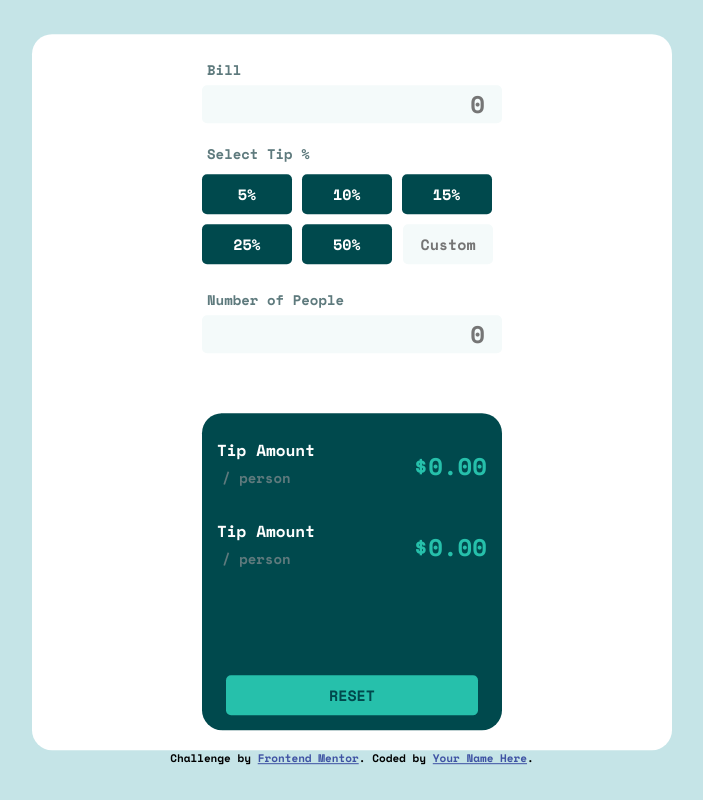
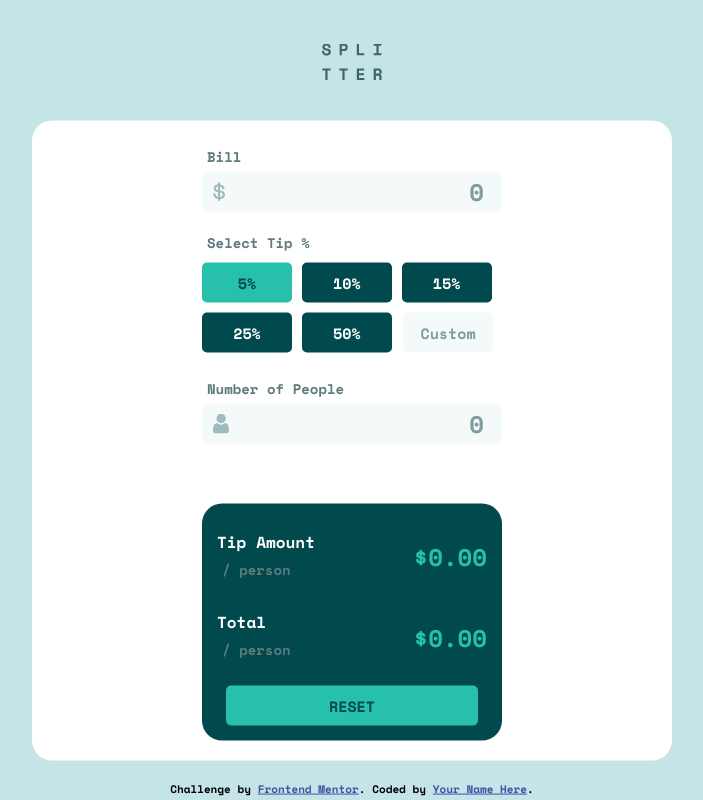
Before and after one commit to shidqiiii/Tip-calculator-app, a plain HTML site: page index.html in a window 1280 px wide. Both pictures are taken after a click on the button "5%". Shown: the whole page, without its empty margins (288-991 px from the left). Drawn offline with nearby package versions, Linux system fonts and the light colour scheme.

Commit message:
update js & css

```diff
--- a/css/stylesheet.scss
+++ b/css/stylesheet.scss
@@ -32,6 +32,7 @@ main {
   border-radius: 20px;
   display: flex;
   flex-wrap: wrap;
+  margin-bottom: 20px;
 
   section {
     width: 300px;
@@ -55,21 +56,53 @@ main {
   }
 }
 
+.input-value {
+  display: flex;
+  align-items: center;
+  background-color: $very-light-grayish-cyan;
+  border-radius: 5px;
+  border: 1px solid $very-light-grayish-cyan;
+
+  &:hover {
+    border: 1px solid $strong-cyan;
+  }
+}
+
+img {
+  min-height: 20px;
+  margin: 0 10px;
+
+  &#logo {
+    width: 60px;
+    margin: 40px auto;
+    display: flex;
+  }
+}
+
 input {
   width: 100%;
   text-align: end;
-  background-color: $very-light-grayish-cyan;
-  color: $dark-grayish-cyan;
   border: none;
   border-radius: 5px;
   cursor: pointer;
   font-size: 24px;
+  background-color: $very-light-grayish-cyan;
+  color: $very-dark-cyan;
+  outline: none;
 
-  &#tip-custom {
+  &::placeholder {
+    color: $grayish-cyan;
+  }
+
+  &#input-tip {
     width: 30%;
     height: 40px;
     margin: 3px 1px;
     font-size: 15px;
+
+    &:hover {
+      border: 1px solid $strong-cyan;
+    }
   }
 }
 
@@ -84,10 +117,24 @@ button {
   cursor: pointer;
   margin: 5px 0;
 
+  &:hover {
+    background-color: $light-grayish-cyan;
+    color: $very-dark-cyan;
+  }
+
   &#reset {
     background-color: $strong-cyan;
     color: $very-dark-cyan;
     width: 90%;
+
+    &:hover {
+      background-color: $light-grayish-cyan;
+    }
+  }
+
+  &.selected {
+    background-color: $strong-cyan;
+    color: $very-dark-cyan;
   }
 }
 
@@ -107,8 +154,7 @@ h4 {
   margin: 0;
 }
 
-.tip-amount,
-.total {
+.box {
   display: flex;
   justify-content: space-between;
   align-items: center;
@@ -121,3 +167,9 @@ h4 {
   align-items: flex-end;
   justify-content: center;
 }
+
+@media only screen and (max-width: 1360px) {
+  .btn-reset {
+    height: auto;
+  }
+}
--- a/index.html
+++ b/index.html
@@ -23,49 +23,55 @@
   </head>
   <body>
     <main>
+      <img id="logo" src="/images/logo.svg" alt="">
       <div class="card">
         <section id="calculator">
-          <div class="input">
+          <div class="input-bill">
             <p for="bill">Bill</p>
-            <input type="number" placeholder="0" />
+            <div class="input-value">
+              <img src="/images/icon-dollar.svg" alt="">
+              <input id="input-bill" type="number" placeholder="0"/>
+            </div>
           </div>
 
           <div class="tip">
-            <p for="tip">Select Tip %</p>
-            <div class="input-tip">
-
-              <button>5%</button>
-              <button>10%</button>
-              <button>15%</button>
-              <button>25%</button>
-              <button>50%</button>
-              <input id="tip-custom" type="number" placeholder="Custom" />
+            <p>Select Tip %</p>
+            <div class="tip-button">
+              <button class="tip-amount" id="5">5%</button>
+              <button class="tip-amount" id="10">10%</button>
+              <button class="tip-amount" id="15">15%</button>
+              <button class="tip-amount" id="25">25%</button>
+              <button class="tip-amount" id="50">50%</button>
+              <input id="input-tip" type="number" placeholder="Custom" />
             </div>
           </div>
 
           <div class="people">
             <p for="people">Number of People</p>
-            <input type="number" placeholder="0" />
+            <div class="input-value">
+              <img src="/images/icon-person.svg" alt="">
+              <input id="input-people" type="number" placeholder="0" />
+            </div>
           </div>
         </section>
         <section id="sum">
-          <div class="tip-amount">
+          <div class="box">
             <div class="left">
               <h4>Tip Amount</h4>
               <p>/ person</p>
             </div>
             <div class="right">
-              <h1>$0.00</h1>
+              <h1 id="tipperson">$0.00</h1>
             </div>
           </div>
 
-          <div class="total">
+          <div class="box">
             <div class="left">
-              <h4>Tip Amount</h3>
+              <h4>Total</h3>
               <p>/ person</p>
             </div>
             <div class="right">
-              <h1>$0.00</h1>
+              <h1 id="totalperperson">$0.00</h1>
             </div>
           </div>
 
@@ -77,5 +83,7 @@
 
       <div class="attribution">Challenge by <a href="https://www.frontendmentor.io?ref=challenge" target="_blank">Frontend Mentor</a>. Coded by <a href="#">Your Name Here</a>.</div>
     </main>
+
+    <script src="/js/splitter.js"></script>
   </body>
 </html>
--- /dev/null
+++ b/js/splitter.js
@@ -0,0 +1,36 @@
+var bill = document.getElementById("input-bill");
+var tip = document.querySelectorAll(".tip-amount");
+var people = document.getElementById("input-people");
+var reset = document.getElementById("reset");
+let tipamount = document.getElementById("tipperson")
+let totalamount = document.getElementById("totalperperson")
+
+tip.forEach(tips => {
+    tips.addEventListener('click', function () {
+        console.log(tips.id)
+
+        tip.forEach(element => {
+            element.classList.remove("selected");
+
+            this.classList.add("selected")
+        })
+
+        let tipPerPerson = (parseFloat(bill.value) * parseFloat(tips.id) / 100) / people.value
+        let totalPerPerson = (parseFloat(bill.value) / people.value) + tipPerPerson
+
+        if (bill.value == "" || people.value == "") {
+            tipamount.innerHTML = "$0.00"
+            totalamount.innerHTML = "$0.00"
+        } else {
+            tipamount.innerHTML = "$" + tipPerPerson.toFixed(2).toString();
+            totalamount.innerHTML = "$" + totalPerPerson.toFixed(2).toString();
+        }
+    })
+});
+
+reset.addEventListener('click', function () {
+    bill.value = ""
+    people.value = ""
+    tipamount.innerHTML = "$0.00"
+    totalamount.innerHTML = "$0.00"
+})
```
Also changed, not shown: css/stylesheet.css, 1 other file.
